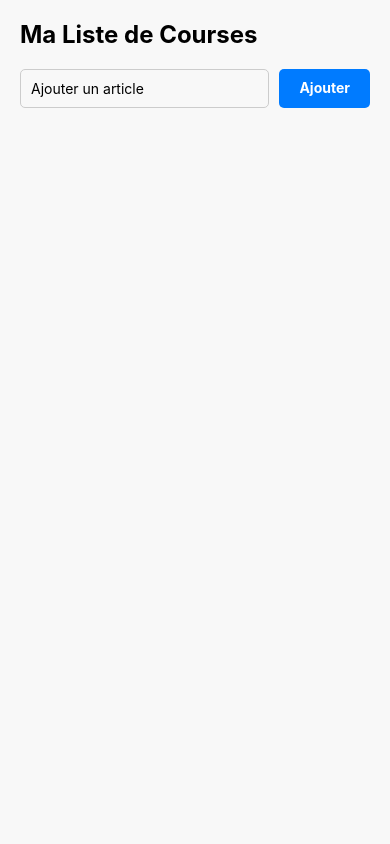
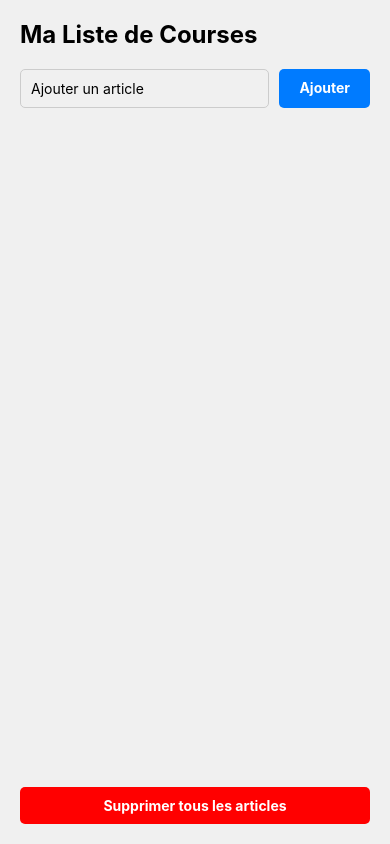
Before and after one commit to SebastienMichel57/App_shopping_react_native, a React Native app: screen / in a window 390 px wide. Built offline with nearby package versions, Linux system fonts and the light colour scheme.

Commit message:
Add delete all functionality

```diff
--- a/App.tsx
+++ b/App.tsx
@@ -54,6 +54,13 @@ export default function App() {
     }
   };
 
+  // Delete all articles
+  const deleteAll = () => {
+    const newItems = [];
+    setItems(newItems);
+    saveItems(newItems); // Save after deleting
+  };
+
   // Delete an article
   const removeItem = (id: string) => {
     const newItems = items.filter((item) => item.id !== id);
@@ -87,6 +94,9 @@ export default function App() {
           </View>
         )}
       />
+        <TouchableOpacity style={styles.deleteAllButton} onPress={deleteAll}>
+          <Text style={styles.addButtonText}>Supprimer tous les articles</Text>
+        </TouchableOpacity>
     </View>
   );
 }
@@ -95,7 +105,7 @@ const styles = StyleSheet.create({
   container: {
     flex: 1,
     padding: 20,
-    backgroundColor: "#f8f8f8",
+    backgroundColor: "#f0f0f0",
   },
   title: {
     fontSize: 24,
@@ -124,6 +134,13 @@ const styles = StyleSheet.create({
     color: "#fff",
     fontWeight: "bold",
   },
+  deleteAllButton: {
+    backgroundColor: "red",
+    paddingHorizontal: 20,
+    paddingVertical: 10,
+    borderRadius: 5,
+    alignItems: "center",
+  },
   item: {
     flexDirection: "row",
     justifyContent: "space-between",
```
